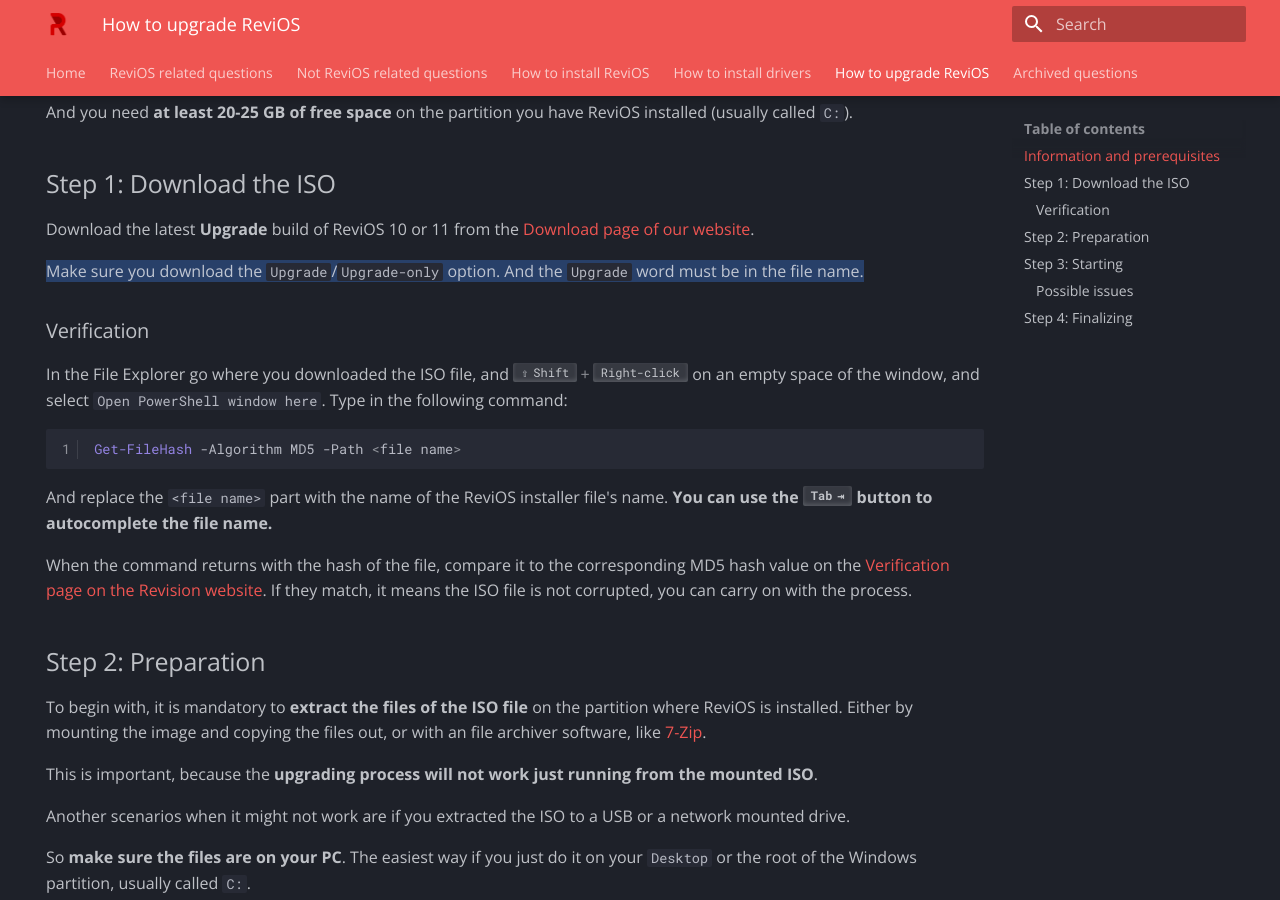
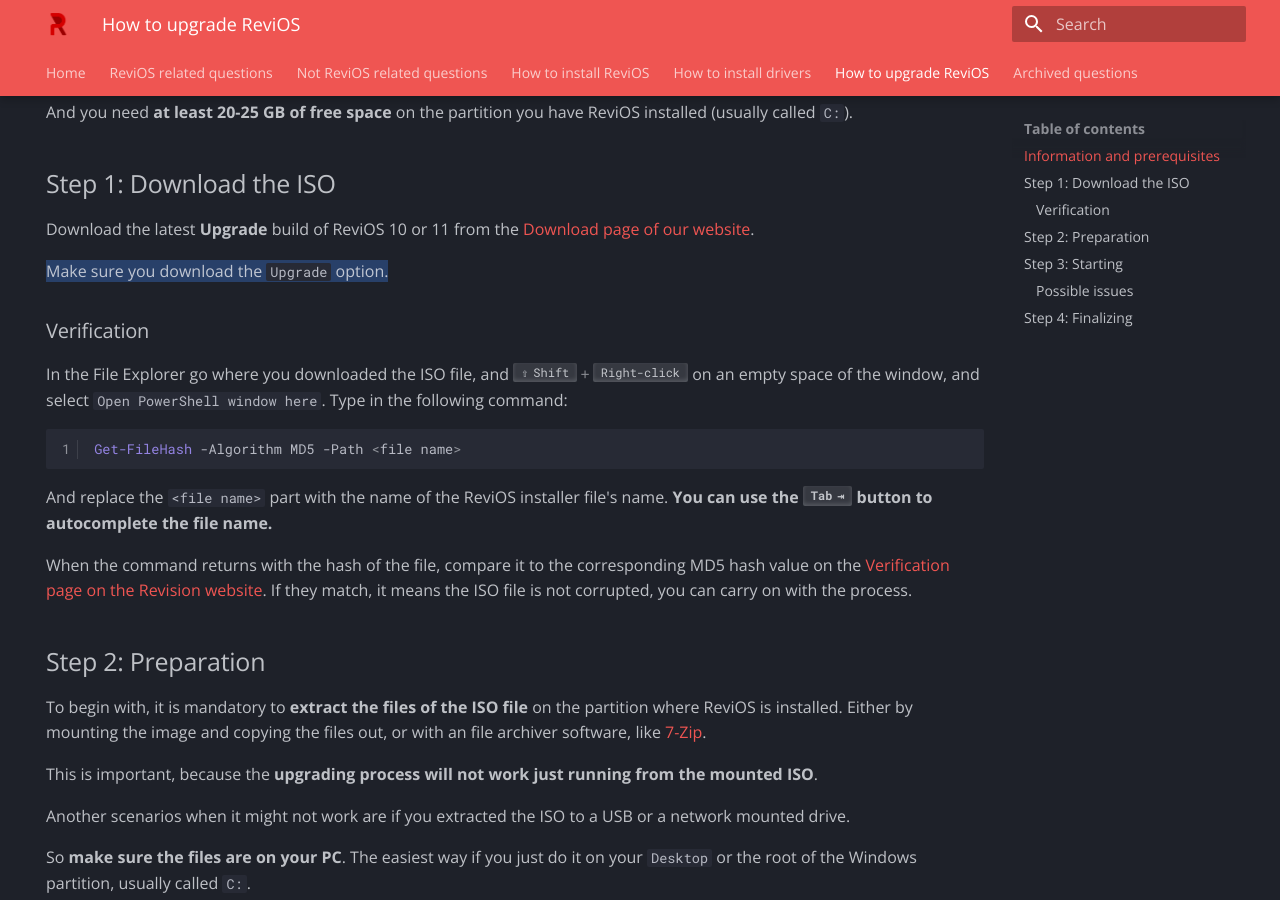
Before and after one commit to dkovacs24/ReviOS_faq, an MkDocs documentation site: the page built from docs/upgrade.md, in a window 1280 px wide and 900 px high, scrolled down 531 px. Built offline with MkDocs 1.6.1 and Material for MkDocs 9.7.7, drawn with Linux system fonts in a browser that asks for light colours.

Commit message:
clarify win11 tpm requirement and upgrade image selection

```diff
--- a/docs/upgrade.md
+++ b/docs/upgrade.md
@@ -31,7 +31,7 @@
 
 Download the latest **Upgrade** build of ReviOS 10 or 11 from the [Download page of our website](https://www.revi.cc/revios/download).
 
-==Make sure you download the `Upgrade `/`Upgrade-only` option. And the `Upgrade` word must be in the file name.==
+==Make sure you download the `Upgrade` option.==
 
 ### Verification
 
```
Also changed, not shown: docs/related.md (+2 -0 lines).
